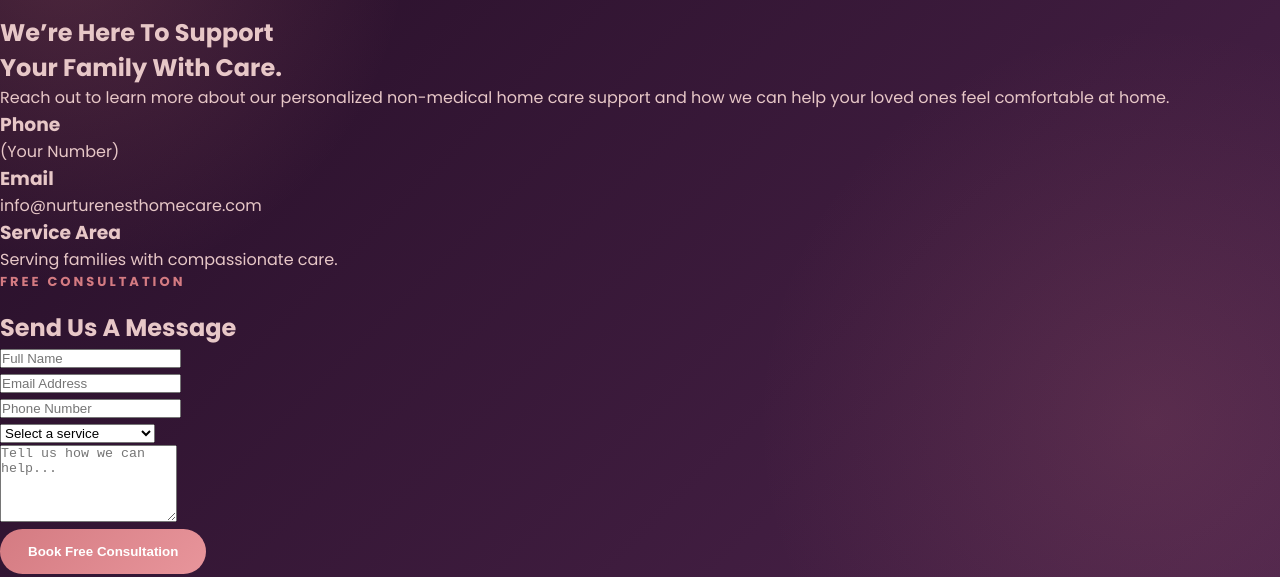
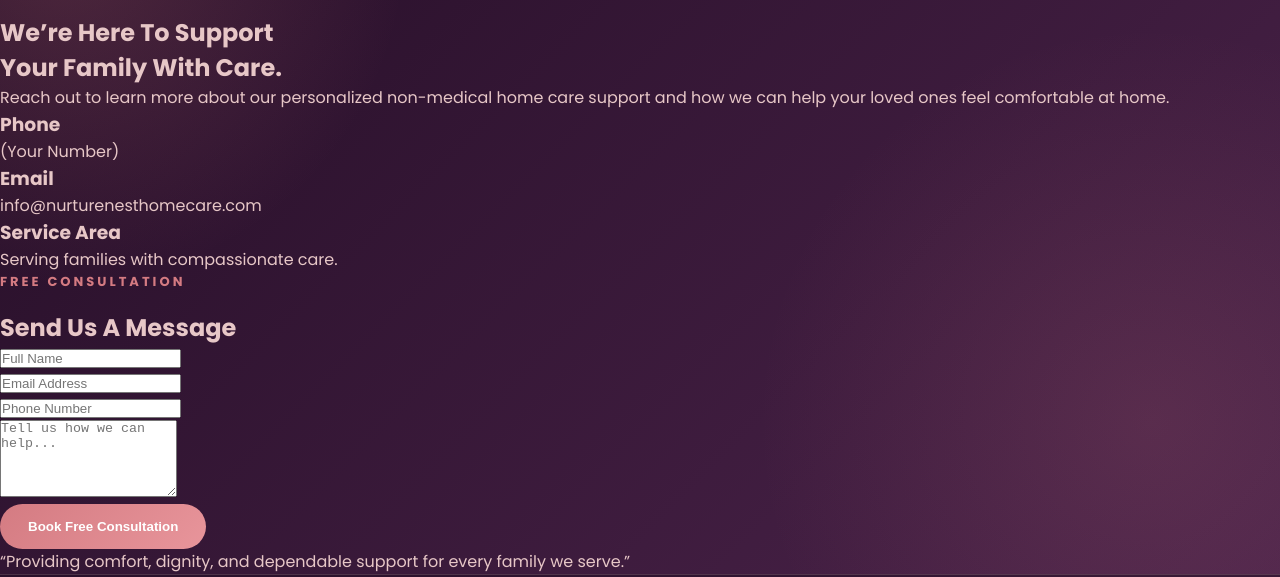
Before and after one commit to faodiallo001/NutureNestHomecare-, a website: page contact.html in a window 1280 px wide. Shown: the part 218-795 px from the top of the page. Drawn offline with Linux system fonts and the light colour scheme.

Commit message:
Update contact.html

```diff
--- a/contact.html
+++ b/contact.html
@@ -109,18 +109,6 @@
             </div>
 
             <div class="form-group">
-
-              <select>
-                <option>Select a service</option>
-                <option>Home Care Support</option>
-                <option>Companionship</option>
-                <option>Medication Reminders</option>
-                <option>Light Housekeeping</option>
-              </select>
-
-            </div>
-
-            <div class="form-group">
               <textarea rows="5" placeholder="Tell us how we can help..."></textarea>
             </div>
 
```
